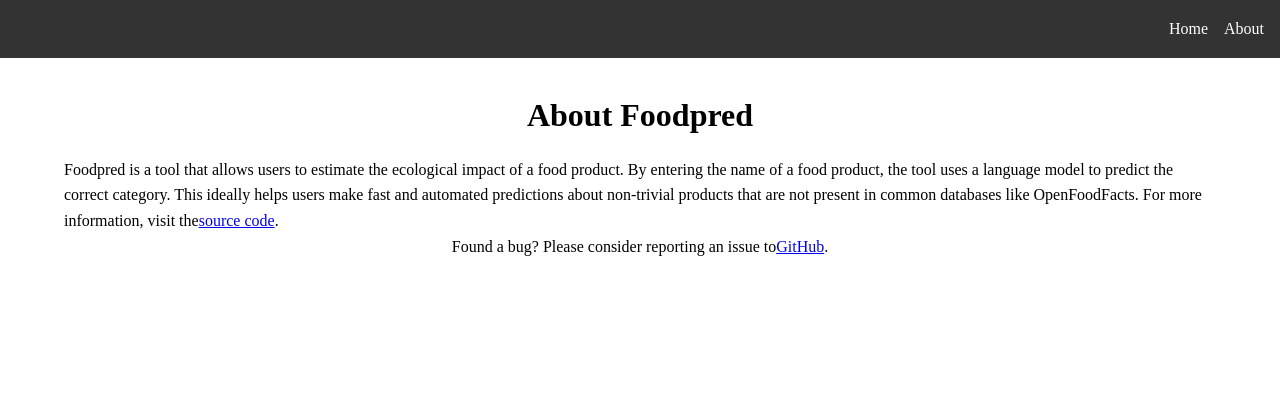
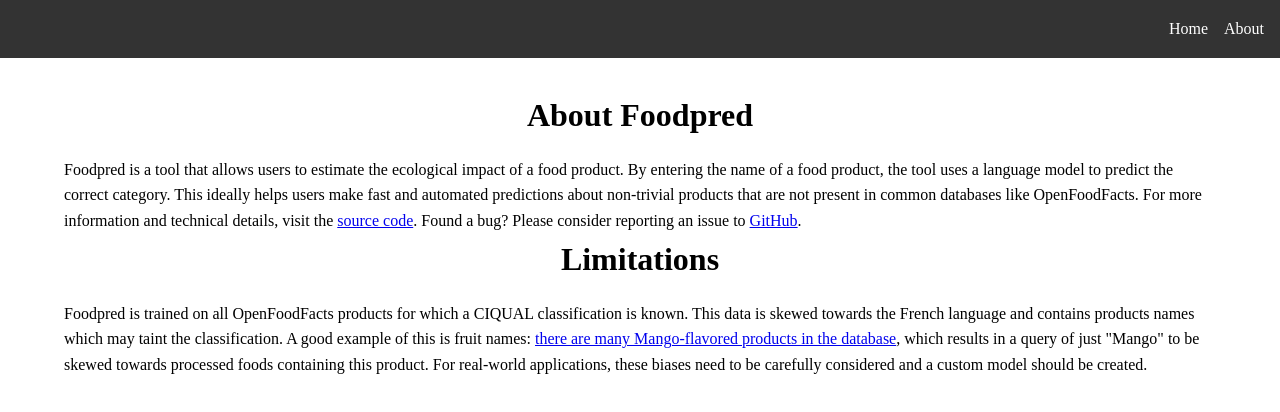
Before and after one commit to baskrahmer/foodpred, a React (Create React App) app in the folder frontend/: page /about in a window 1280 px wide. Shown: the top 412 px of the page. Built offline with nearby package versions, Linux system fonts and the light colour scheme; no server answers.

Commit message:
Fix about page formatting

```diff
--- a/frontend/src/About.js
+++ b/frontend/src/About.js
@@ -9,12 +9,16 @@
           Foodpred is a tool that allows users to estimate the ecological impact of a food product. By
           entering the name of a food product, the tool uses a language model to predict the correct category.
           This ideally helps users make fast and automated predictions about non-trivial products that are
-          not present in common databases like OpenFoodFacts. For more information, visit the
-          <a href="https://github.com/baskrahmer/harrygobert">source code</a>.
+          not present in common databases like OpenFoodFacts. For more information and technical details, visit the <a href="https://github.com/baskrahmer/harrygobert">source code</a>.
+          Found a bug? Please consider reporting an issue to <a href="https://github.com/baskrahmer/harrygobert/issues">GitHub</a>.
         </p>
+        <h1>Limitations</h1>
         <p>
-          Found a bug? Please consider reporting an issue to
-          <a href="https://github.com/baskrahmer/harrygobert/issues">GitHub</a>.
+          Foodpred is trained on all OpenFoodFacts products for which a CIQUAL classification is known. This
+          data is skewed towards the French language and contains products names which may taint the classification.
+          A good example of this is fruit names: <a href="https://world.openfoodfacts.org/cgi/search.pl?search_terms=Mango&search_simple=1&action=process">there are many Mango-flavored products in the database</a>,
+          which results in a query of just "Mango" to be skewed towards processed foods containing this product.
+          For real-world applications, these biases need to be carefully considered and a custom model should be created.
         </p>
       </div>
     </main>
```
